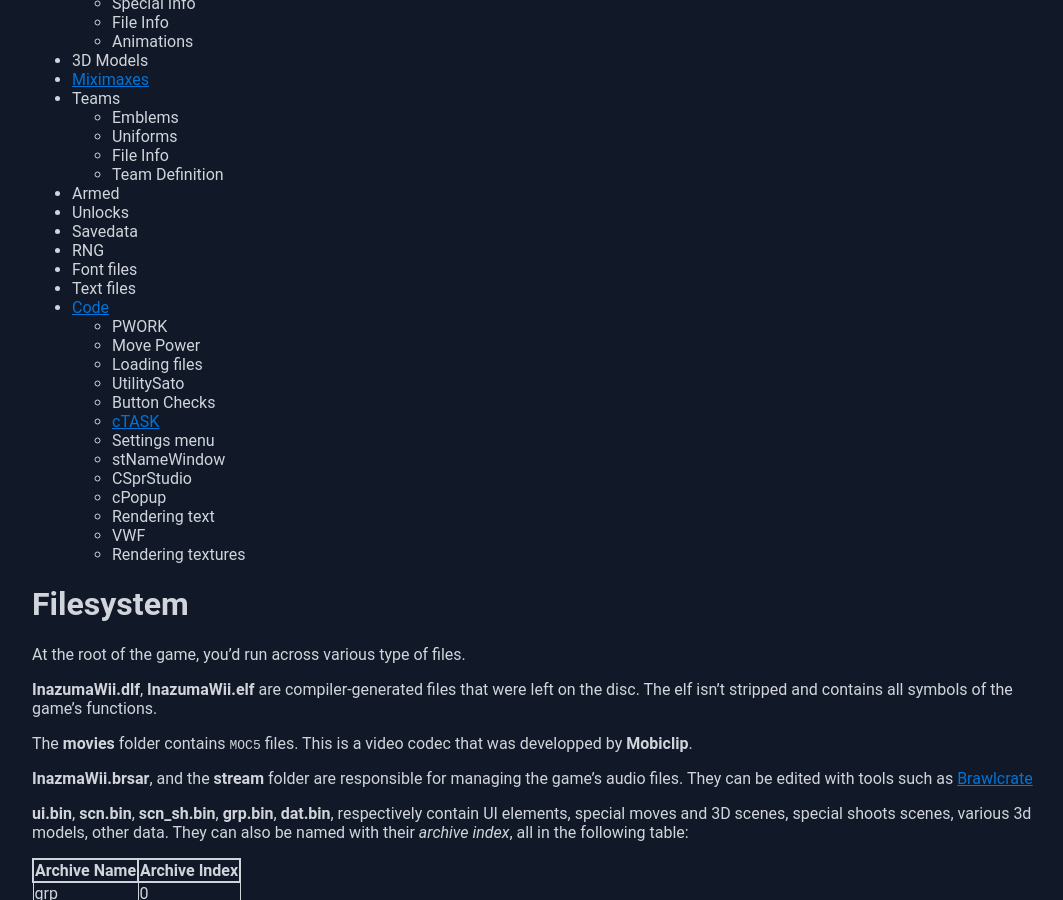
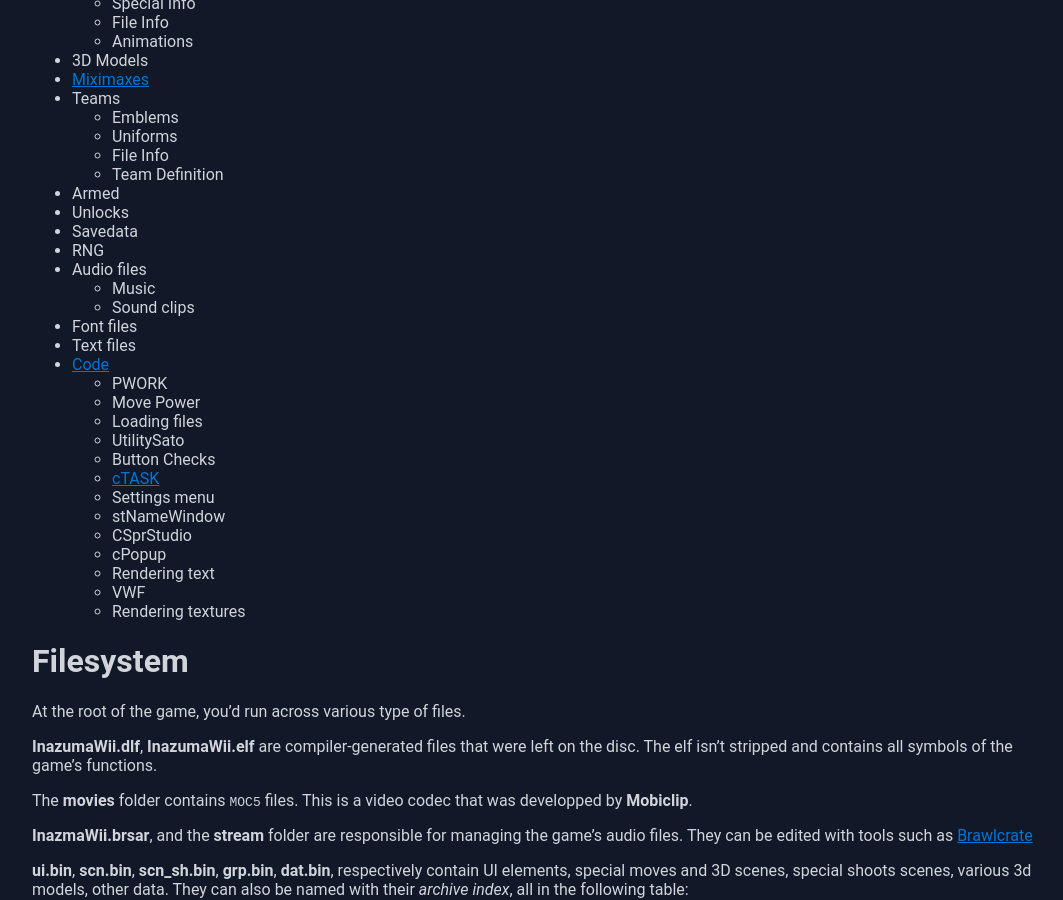
Before and after one commit to obluda3/obluda3.github.io, a Jekyll site: the page built from strikers/index.md, in a window 1280 px wide and 900 px high, scrolled down 617 px. Shown: the whole window, without its empty margins (96-1159 px from the left). Built offline with Jekyll 4.4.1, drawn with Linux system fonts in a browser that asks for light colours; our own code applies the rules of GitHub Pages for plain Markdown files.

Commit message:
more things

```diff
--- a/strikers/index.md
+++ b/strikers/index.md
@@ -46,6 +46,9 @@ Here's a useful document: [Filemap](https://docs.google.com/spreadsheets/d/1Ze-W
 - Unlocks
 - Savedata
 - RNG
+- Audio files
+	- Music
+	- Sound clips
 - Font files
 - Text files
 - [Code](#code)
```
